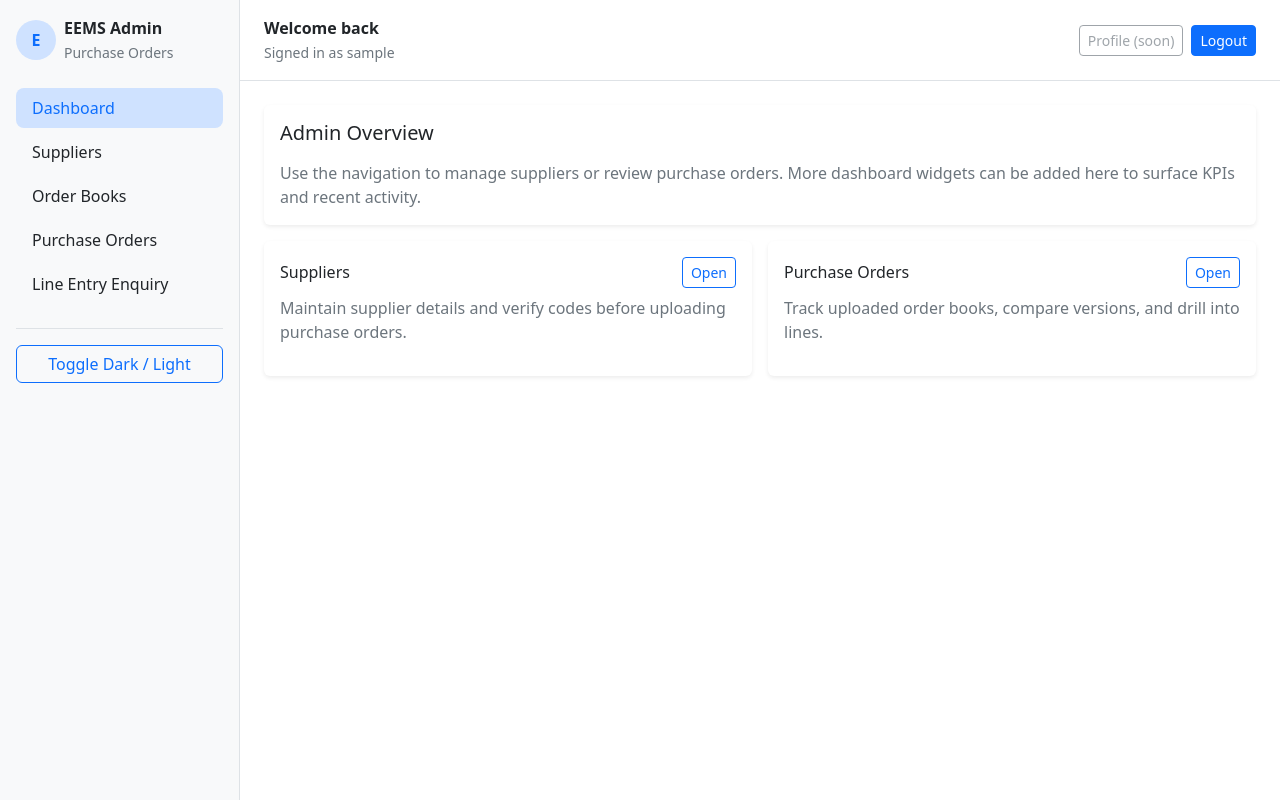
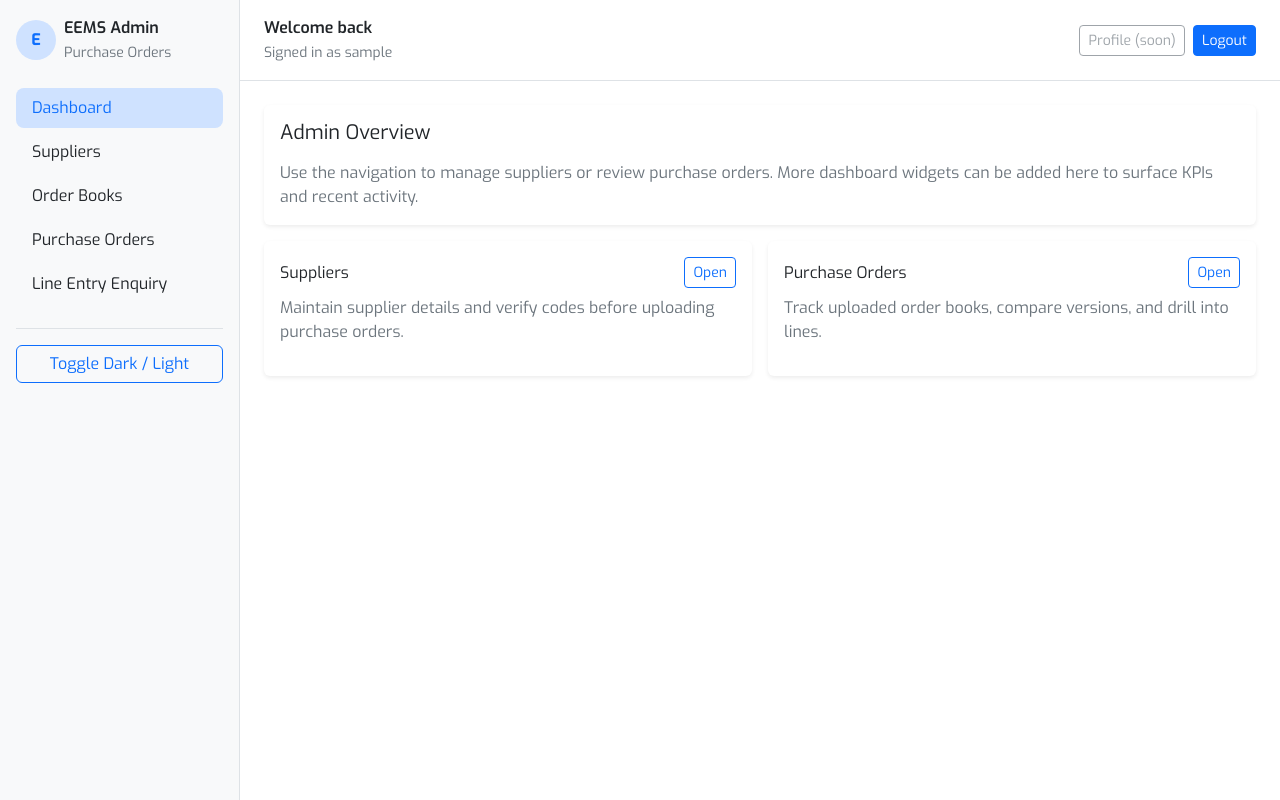
Before and after one commit to psuedonym-phoenix/0003, a PHP site: page /app/index.php in a window 1280 px wide. Run offline with PHP 8.4, Linux system fonts and the light colour scheme; the visitor is signed in with stand-in values (Sample User, id 1).

Commit message:
Add Exo font styling to admin dashboard

```diff
--- a/app/assets/admin.css
+++ b/app/assets/admin.css
@@ -5,6 +5,7 @@
 body {
     min-height: 100vh;
     background: var(--bs-body-bg);
+    font-family: 'Exo', 'Segoe UI', Tahoma, Geneva, Verdana, sans-serif;
 }
 
 .layout-shell {
--- a/app/index.php
+++ b/app/index.php
@@ -10,6 +10,12 @@ require_authentication();
     <meta charset="UTF-8">
     <meta name="viewport" content="width=device-width, initial-scale=1.0">
     <title>EEMS Admin Dashboard</title>
+    <link rel="preconnect" href="https://fonts.googleapis.com">
+    <link rel="preconnect" href="https://fonts.gstatic.com" crossorigin>
+    <link
+        href="https://fonts.googleapis.com/css2?family=Exo:wght@300;400;600;700&display=swap"
+        rel="stylesheet"
+    >
     <link rel="stylesheet" href="https://cdn.jsdelivr.net/npm/bootstrap@5.3.3/dist/css/bootstrap.min.css">
     <link rel="stylesheet" href="assets/admin.css">
 </head>
```
Also changed, not shown: app/changelog.md.
